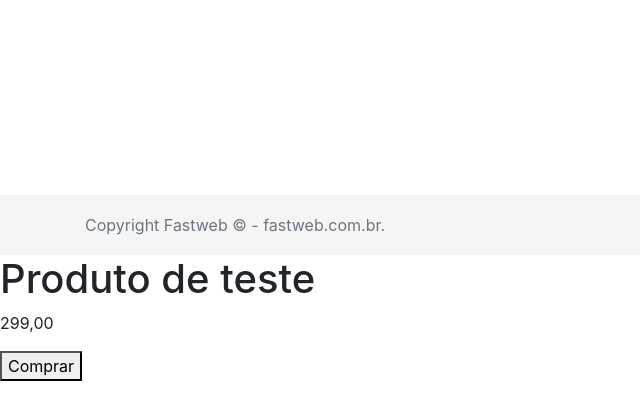
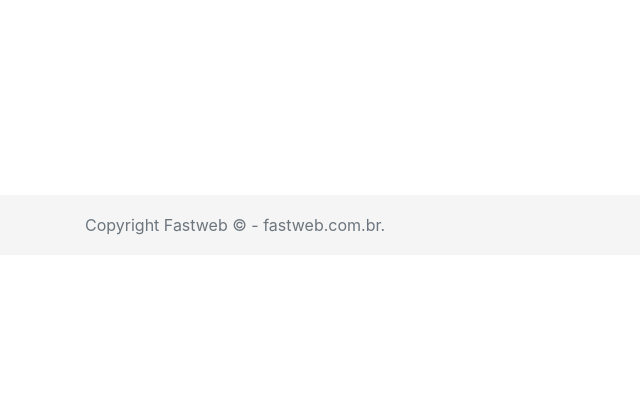
Before and after one commit to eduardo18delta/fastweb-2, a PHP site: page /fastweb-2/view/list-enderecoclienteView.php in a window 1280 px wide. Shown: the part 334-754 px from the top of the page, without its empty margins (0-640 px from the left). Run offline with PHP 8.4, Linux system fonts and the light colour scheme; the visitor is signed in with stand-in values (Sample User, id 1); data comes from the database, SQL or seed files in the repository; data that the repository does not hold is empty; a stand-in replaces the project's code that opens the database connection; some libraries are stand-ins or nearby versions.

Commit message:
Removendo codigo do footer

```diff
--- a/view/footerView.php
+++ b/view/footerView.php
@@ -15,46 +15,4 @@
 <script src="../assets/js/cadastroprodutos.js"></script>
 
 </body>
-	</html>
-	<!--==teste==-->
-<html xmlns="http://www.w3.org/1999/xhtml">
-<head>
-
-<meta http-equiv="Content-Type" content="text/html; charset=utf-8" />
-<title>Produto de teste</title>
-<link rel="stylesheet" type="text/css" href="style.css" />
-<!--<script type="text/javascript" src="jquery.js"></script>-->
-<script src="https://code.jquery.com/jquery-3.2.1.min.js"
-            integrity="sha256-hwg4gsxgFZhOsEEamdOYGBf13FyQuiTwlAQgxVSNgt4="
-            crossorigin="anonymous"></script>
-<script>
-
-function enviaPagseguro(){
-
-$.post('../controller/pagseguroController.php','',function(data){
-	//alert (data)
-$('#code').val(data);
-$('#comprar').submit();
-//window.location.href='https://pagseguro.uol.com.br/v2/checkout/payment.html?code'+data;
-})
-}
-
-</script>
-
-</head>
-
-<body>
-<div>
-<h1>Produto de teste</h1>
-<p> 299,00</p>
-<button onclick="enviaPagseguro()">Comprar</button>
-</div>
-
-<form id="comprar" action="https://pagseguro.uol.com.br/checkout/v2/payment.html" method="post" onsubmit="PagSeguroLightbox(this); return false;">
-
-<input type="hidden" name="code" id="code" value="" />
-
-</form>
-<script type="text/javascript" src="https://stc.pagseguro.uol.com.br/pagseguro/api/v2/checkout/pagseguro.lightbox.js"></script>
-</body>
 </html>
```
